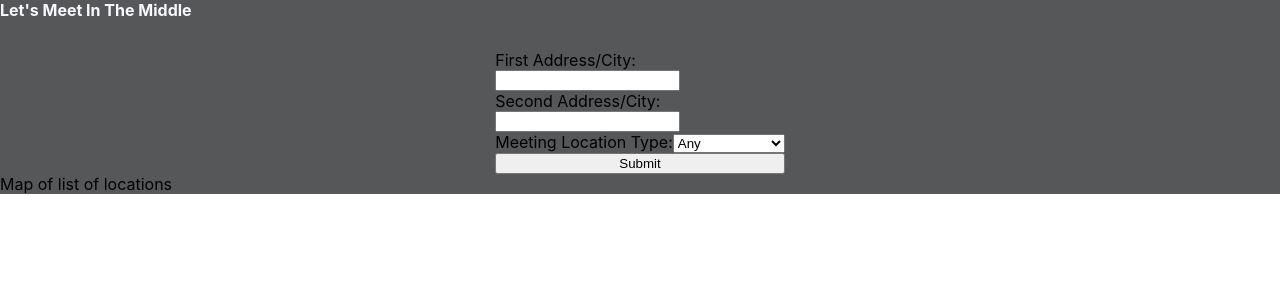
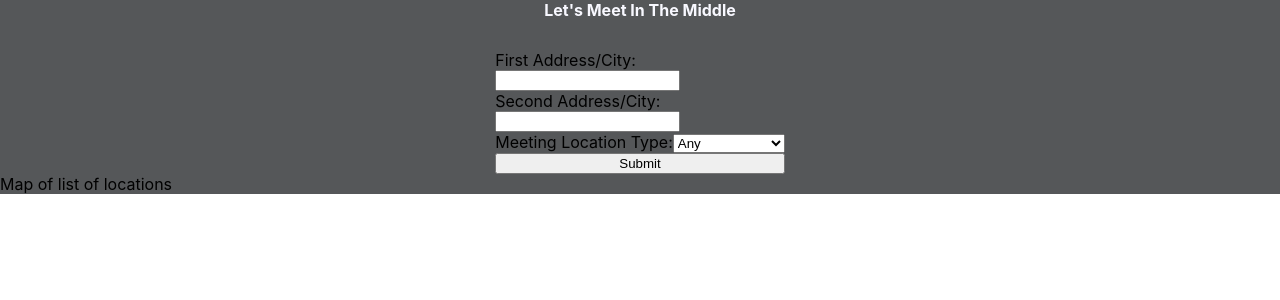
Before and after one commit to shaundai/meet-in-middle, a React (Create React App) app: page / in a window 1280 px wide. Shown: the top 300 px of the page. Built offline with nearby package versions, Linux system fonts and the light colour scheme.

Commit message:
add styling

```diff
--- a/src/components/NavBar.js
+++ b/src/components/NavBar.js
@@ -17,7 +17,9 @@ export default NavBar
 
 const NavContainer = styled.div`
     color: ${Colors.offWhite};
-    height: 50px
+    display: flex;
+    justify-content: center;
+    height: 50px;
 `
 
 const HeaderText = styled.div`
```
